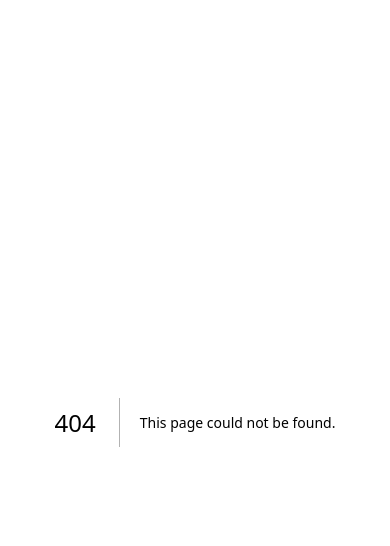
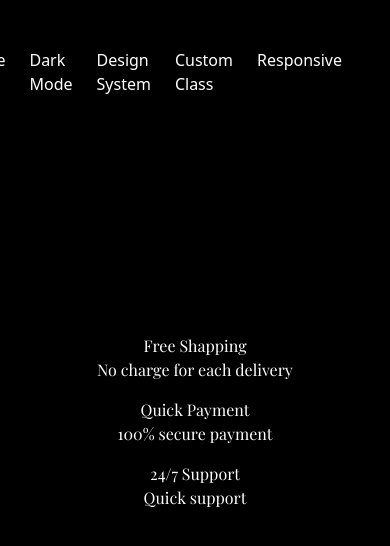
Before and after one commit to maxisix/interior, a Next.js app: page /responsive in a window 390 px wide. Before the commit this address had no page. Shown: the top 546 px of the page. Built offline with nearby package versions, Linux system fonts and the light colour scheme; a web font is replaced by a local one.

Commit message:
Tried responsive

```diff
--- a/src/app/page.tsx
+++ b/src/app/page.tsx
@@ -5,12 +5,12 @@ export default function Home() {
         <div className="container mx-auto grid">
           {/* <Nav /> */}
 
-          <div className="mt-[10%] text-center text-white">
-            <h1 className="text-7xl font-bold">
+          <div className="mt-[128px] text-center text-white">
+            <h1 className="text-4xl font-bold md:text-7xl">
               Bring Serenity to Your Place
               <br /> With Interior
             </h1>
-            <p className="mt-10 text-2xl">
+            <p className="mt-10 text-xl md:text-2xl">
               find your dream plant for you home decoration <br /> with us, and
               we will make it happen.
             </p>
--- /dev/null
+++ b/src/app/responsive/page.tsx
@@ -0,0 +1,27 @@
+export const metadata = {
+  title: 'Responsive',
+  description: 'Make your website work on all devices',
+}
+
+export default function Responsive() {
+  return (
+    <div className="container mx-auto bg-black text-white">
+      <div className="flex h-screen flex-col items-center justify-center gap-4 text-center md:flex-row">
+        <div className="md:flex-1">
+          <h3>Free Shapping</h3>
+          <p>No charge for each delivery</p>
+        </div>
+
+        <div className="md:flex-1">
+          <h3>Quick Payment</h3>
+          <p>100% secure payment</p>
+        </div>
+
+        <div className="md:flex-1">
+          <h3>24/7 Support</h3>
+          <p>Quick support</p>
+        </div>
+      </div>
+    </div>
+  )
+}
--- a/src/modules/nav/nav.component.tsx
+++ b/src/modules/nav/nav.component.tsx
@@ -17,5 +17,8 @@ export const Nav = () => (
     <Link className="hover:text-[#525A55]" href="/custom-class">
       Custom Class
     </Link>
+    <Link className="hover:text-[#525A55]" href="/responsive">
+      Responsive
+    </Link>
   </nav>
 )
```
Also changed, not shown: 1 other file (tests, documents, lock files or other folders).
